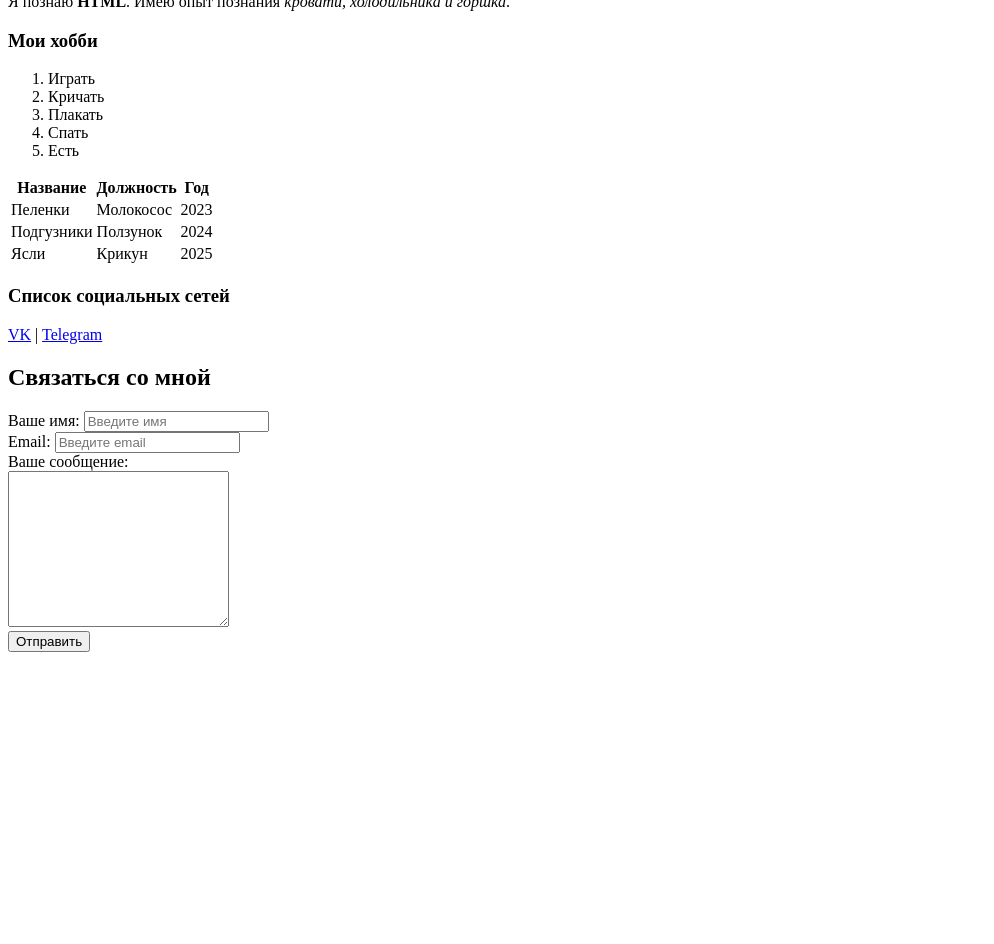
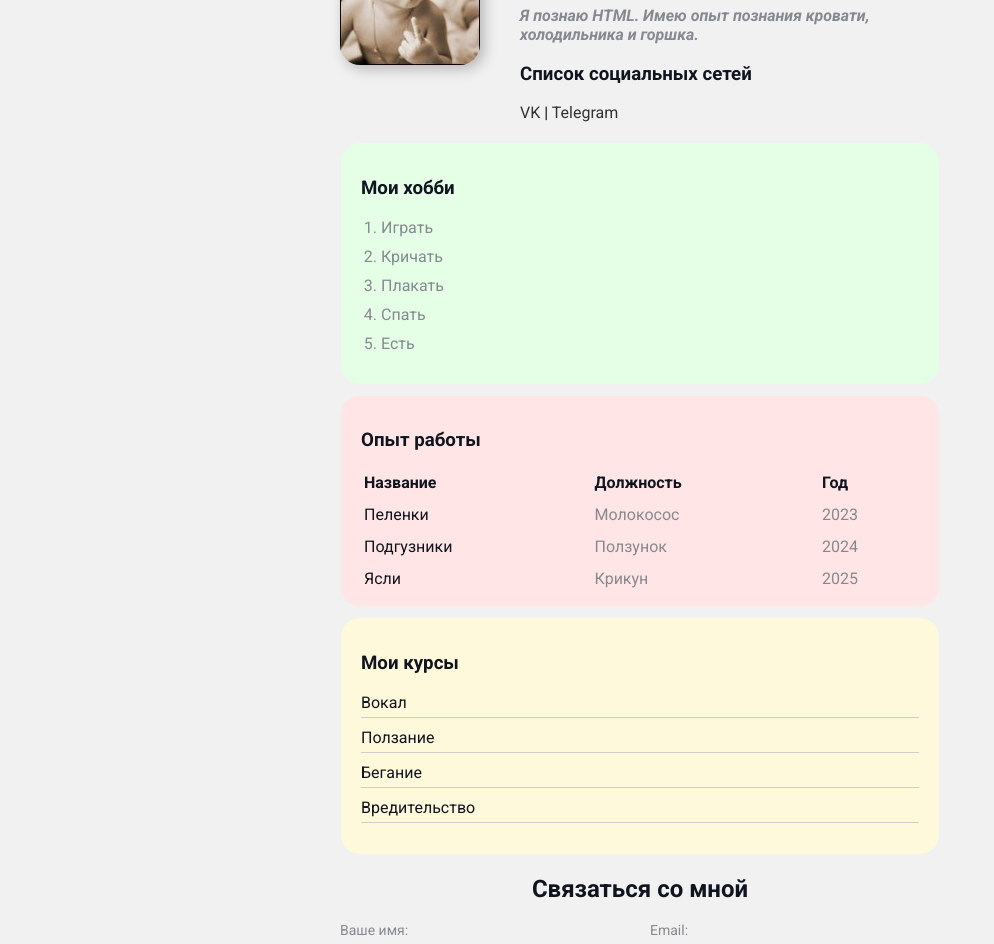
Before and after one commit to AlexKilim/resume, a plain HTML site: page index.html in a window 1280 px wide. Shown: the part 113-1057 px from the top of the page, without its empty margins (0-994 px from the left). Before the commit the page ends 800 px from the top, so only its background shows below. Drawn offline with Linux system fonts and the light colour scheme.

Commit message:
Add styles

```diff
--- a/index.html
+++ b/index.html
@@ -6,27 +6,44 @@
     <meta name="description" content="This is my first resume">
     <meta name="keywords" content="alex, resume">
     <title>Alex Resume</title>
-
+    <link rel="stylesheet" href="styles.css">
 </head>
 <body>
-    <img src="Imgs/77.jpg" width="150" alt="Здесь могла быть моя аватарка">
+    <div class="container">
+        <div class="info">
+            <div class="info-block">
+                <img src="Imgs/77.jpg" alt="Здесь могла быть моя аватарка">
+            </div>
+            <div class="info-text info-block">
                 <h1>Мастер Лао</h1>
 
                 <p>
                     Я познаю <strong>HTML</strong>. Имею опыт познания <em> кровати, холодильника и горшка</em>.
                 </p>
 
+                <h3>Cписок социальных сетей</h3>
+                <a href="https://vk.com/" target="_blank">VK</a>
+                |
+                <a href="https://t.me/" target="_blank">Telegram</a>
+            </div>
+        </div>
+
+
+        <div class="card bg-green">
             <h3>Мои хобби</h3>
 
-    <ol>
+            <ol class="list">
                 <li>Играть</li>
                 <li>Кричать</li>
                 <li>Плакать</li>
                 <li>Спать</li>
                 <li>Есть</li>
             </ol>
+        </div>
 
-    <table>
+        <div class="card bg-red">
+            <h3>Опыт работы</h3>
+            <table class="table">
                 <thead>
                     <th>Название</th>
                     <th>Должность</th>
@@ -48,33 +65,43 @@
                     <td>2025</td>
                 </tr>
             </table>
+        </div>
 
-    <h3>Cписок социальных сетей</h3>
-    <a href="https://vk.com/alexyurk" target="_blank">VK</a>
-    |
-    <a href="https://t.me/AlexKilim" target="_blank">Telegram</a>
+        <div class="card bg-yellow">
+            <h3>Мои курсы</h3>
+            <ul class="link-list">
+                <li>Вокал</li>
+                <li>Ползание</li>
+                <li>Бегание</li>
+                <li>Вредительство</li>
+            </ul>
+        </div>
 
+        <form action="/" class="form">
             <h2>Связаться со мной</h2>
-    <form action="/">
-        <div>
+            <div class="form-row">
+                <div class="form-group">
                     <label for="name">Ваше имя:</label>
                     <input type="text" id="name" placeholder="Введите имя">
                 </div>
 
-        <div>
+                <div class="form-group">
                     <label for="email">Email:</label>
                     <input type="email" id="email" placeholder="Введите email">
                 </div>
+            </div>
 
-        <div>
+            <div class="form-group">
                 <label for="message">Ваше сообщение:</label>
-            <br>
                 <textarea id="message" placeholder="Введите сообщение..." cols="25" rows="10" > </textarea>
             </div>
 
-        <button type="submit">Отправить</button>
+            <button type="submit" class="btn">Отправить</button>
 
         </form>
-
+        <br>
+        <br>
+        <br>
+    </div>
 </body>
 </html>
--- /dev/null
+++ b/styles.css
@@ -0,0 +1,191 @@
+@import url('https://fonts.googleapis.com/css2?family=Roboto+Mono:ital,wght@0,100..700;1,100..700&family=Roboto:ital,wght@0,100;0,300;0,400;0,500;0,700;0,900;1,100;1,300;1,400;1,500;1,700;1,900&display=swap');
+
+body {
+    font-family: Roboto, sans-serif;
+    font-size: 16px;
+    font-weight: normal;
+    color: #0F141E;
+    background: #F1F1F1;
+}
+
+.container {
+    max-width: 600px;
+    margin: auto;
+    padding-top: 30px;
+}
+
+.info {
+    margin-bottom: 20px;
+    display: flex;
+}
+
+@media (max-width: 560px) {
+    .info {
+        display: block;
+        text-align: center;
+    }
+}
+
+.info-text {
+    margin-left: 40px;
+}
+
+.info-text p {
+    font-style: italic;
+    font-weight: bold;
+    color: #86898f;
+    margin: 0;
+}
+
+.info-text h4 {
+    margin-bottom: 4px;
+}
+
+.info img {
+    box-shadow: 4px 4px 14px rgba(0, 0, 0, 0.25);
+    border-radius: 20px;
+}
+
+.card {
+    border: 1px solid #F1F1F1;
+    border-radius: 20px;
+    padding: 15px 20px;
+    margin-bottom: 10px;
+}
+
+.card h2 {
+    margin-bottom: 10px;
+}
+
+.bg-yellow {
+    background: #fff9dc;
+}
+.bg-red {
+    background: #ffe5e5;
+}
+.bg-green {
+    background: #e5ffe7;
+}
+
+a {
+    color: #333;
+    text-decoration: none;
+    /* transition: all .2s; */
+}
+
+a:hover {
+    opacity: .8;
+    color: orange;
+    text-decoration: underline
+    /* font-size: 2rem; */
+}
+
+a:visited {
+    color: rgb(91, 20, 119);
+}
+
+a:active {
+    color: blue;
+}
+
+.btn {
+    background: #333;
+    padding: 15px 20px;
+    color: #fff;
+    border: none;
+    cursor: pointer;
+    border-radius: 5px;
+    font-family: inherit;
+}
+
+.btn:hover {
+    opacity: .8;
+    color: orange;
+}
+
+.list {
+    padding: 0 20px;
+}
+
+.list li {
+    color: #86898f;
+    margin-bottom: 10px;
+}
+
+.link-list {
+    list-style: none;
+    padding: 0;
+}
+
+.link-list li {
+    margin-bottom: 10px;
+    border-bottom: 1px solid #ccc;
+    padding-bottom: 5px;
+}
+
+.table {
+    width: 100%;
+    text-align: left;
+}
+
+.table td {
+    padding-top: 10px;
+}
+
+.table td:nth-child(2),
+.table td:nth-child(3) {
+    color: #86898f;
+}
+
+.form h2 {
+    text-align: center;
+}
+
+.form-row {
+    margin-bottom: 10px;
+    display: flex;
+}
+
+.form-row .form-group {
+    margin-right: 20px;
+    width: 50%;
+    /* display:inline-block; */
+    /* width: calc(50% - 20px); */
+}
+
+.form-row .form-group:last-child {
+    margin-right: 0;
+}
+
+
+@media (max-width: 560px) {
+    .form-row {
+        display: block;
+    }
+
+    .form-row .form-group {
+        margin-right: 0;
+        width: 1000%;
+        margin-bottom: 20px;
+    }
+}
+
+
+.form-group label {
+    display: block;
+    font-size: 14px;
+    color: #86898f;
+}
+
+.form-group input,
+.form-group textarea {
+    width: 100%;
+    box-sizing: border-box;
+    border: none;
+    background: transparent;
+    border-bottom: 1px solid #ccc;
+    color: #000;
+    padding: 15px 0 10px;
+    outline: none;
+    font-family: inherit;
+}
```
Also changed, not shown: Imgs/77.jpg (added). Lines whose indentation alone changed are shown as unchanged.
